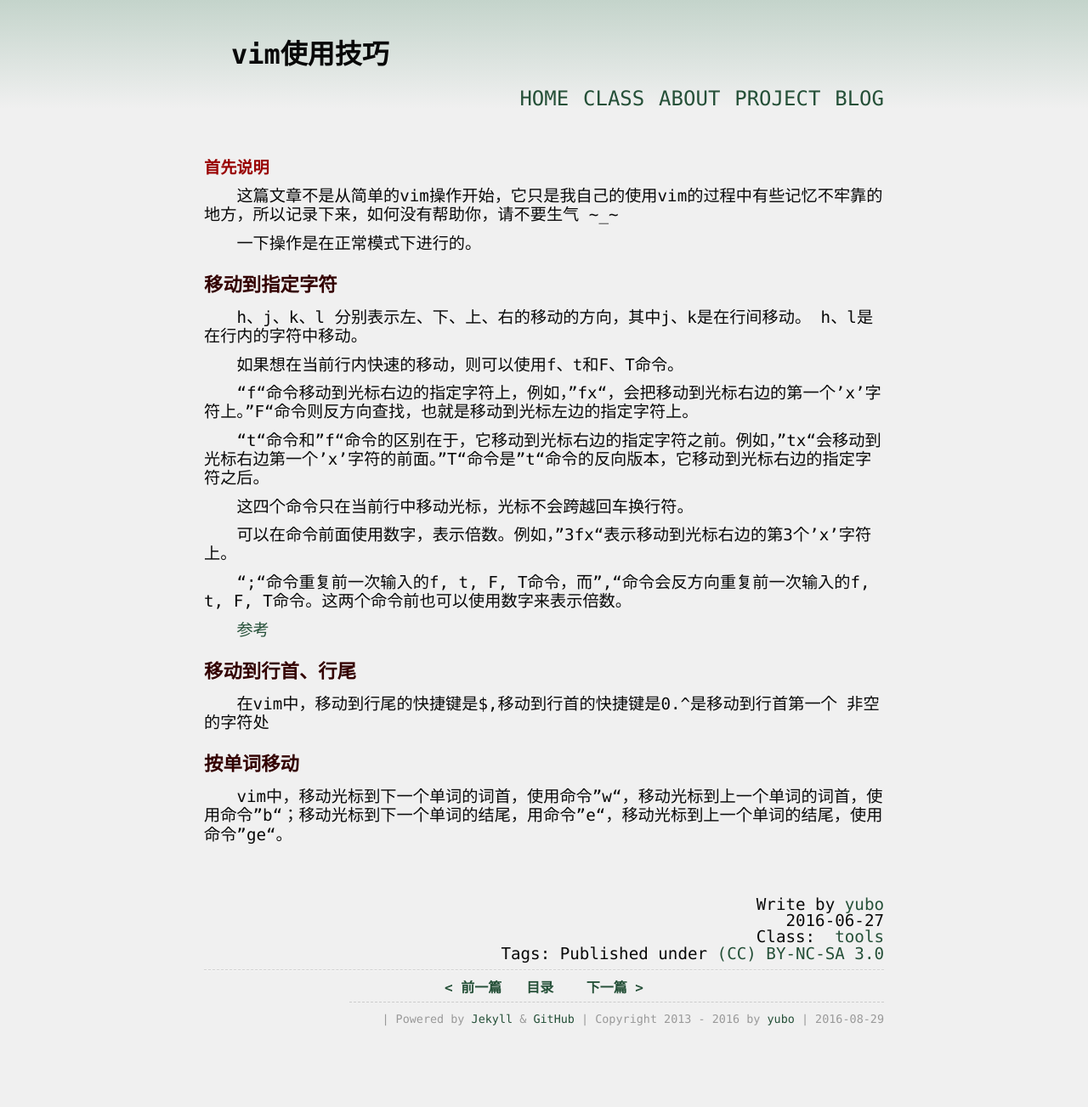
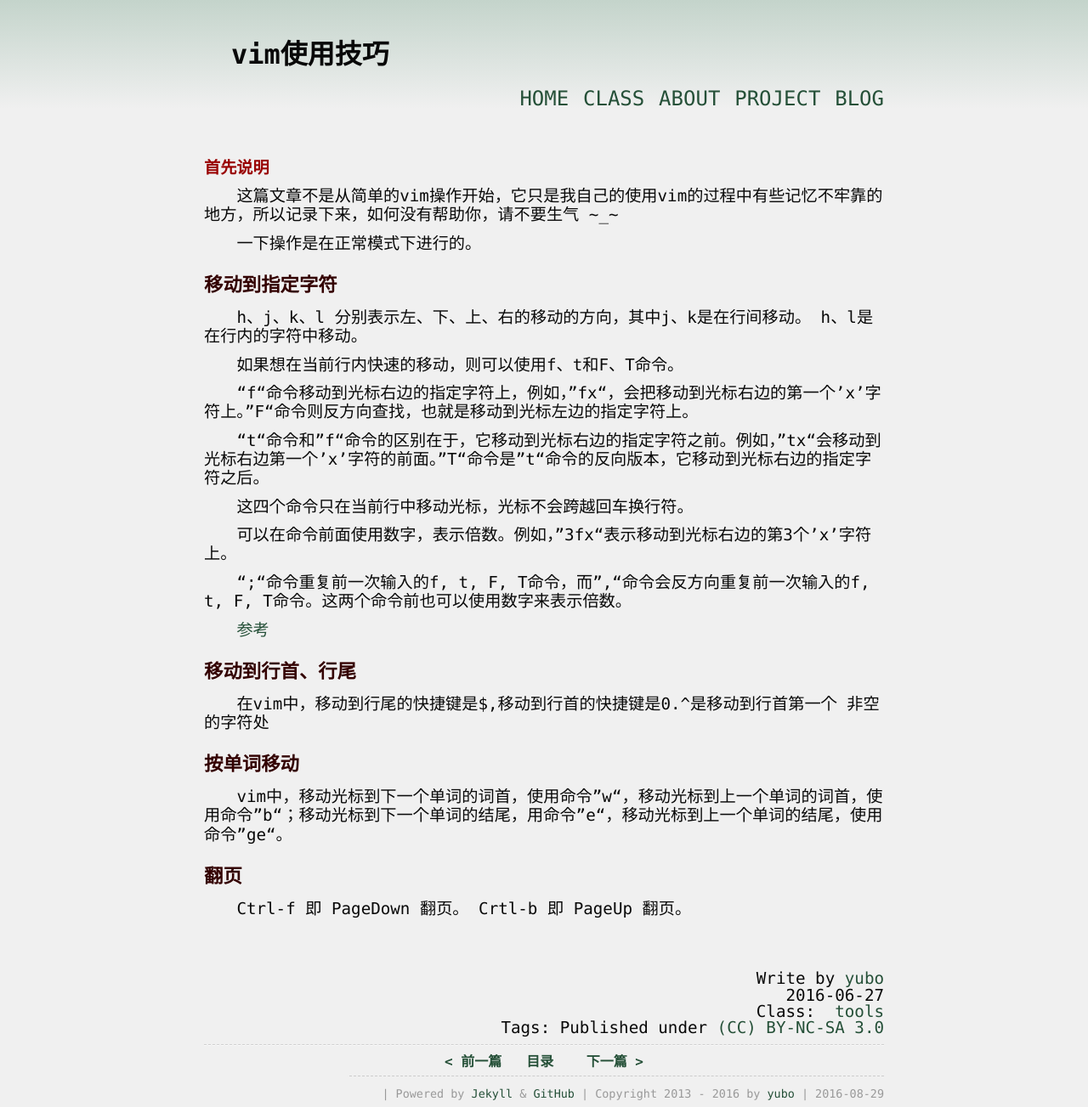
Before and after one commit to yuzibo/yuzibo.github.io, a Jekyll site: the page built from _posts/2016-06-27-vim_tips.md, in a window 1280 px wide. Shown: the whole page at 85% size. Built offline with Jekyll 4.4.1, drawn with Linux system fonts in a browser that asks for light colours; comment, search, counter and statistics services are not loaded; before the commit the page ends 1215 px from its top, so only the background shows below that.

Commit message:
add tips for vim

```diff
--- a/_posts/2016-06-27-vim_tips.md
+++ b/_posts/2016-06-27-vim_tips.md
@@ -38,3 +38,8 @@
 ## 按单词移动
 
 vim中，移动光标到下一个单词的词首，使用命令”w“，移动光标到上一个单词的词首，使用命令”b“；移动光标到下一个单词的结尾，用命令”e“，移动光标到上一个单词的结尾，使用命令”ge“。
+
+## 翻页
+
+Ctrl-f    即 PageDown 翻页。
+Crtl-b    即 PageUp 翻页。
```
